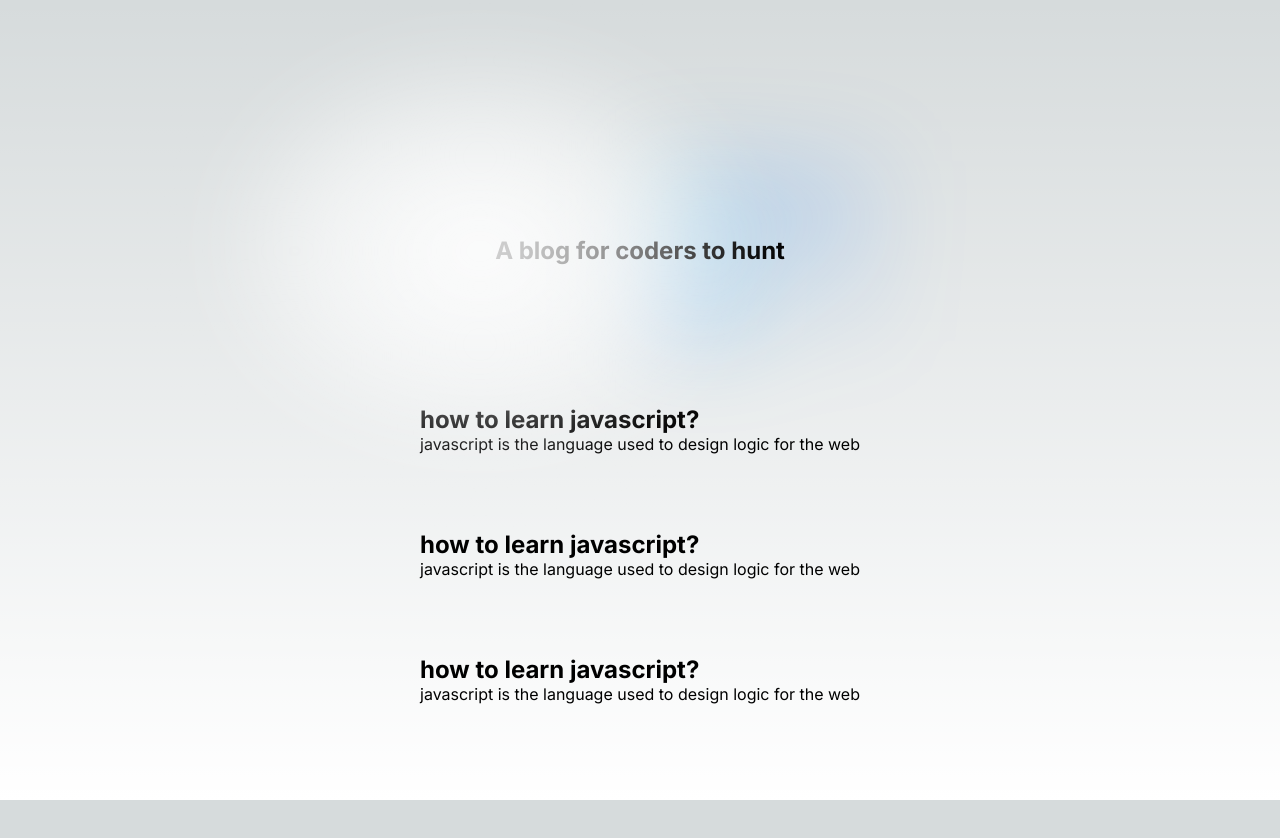
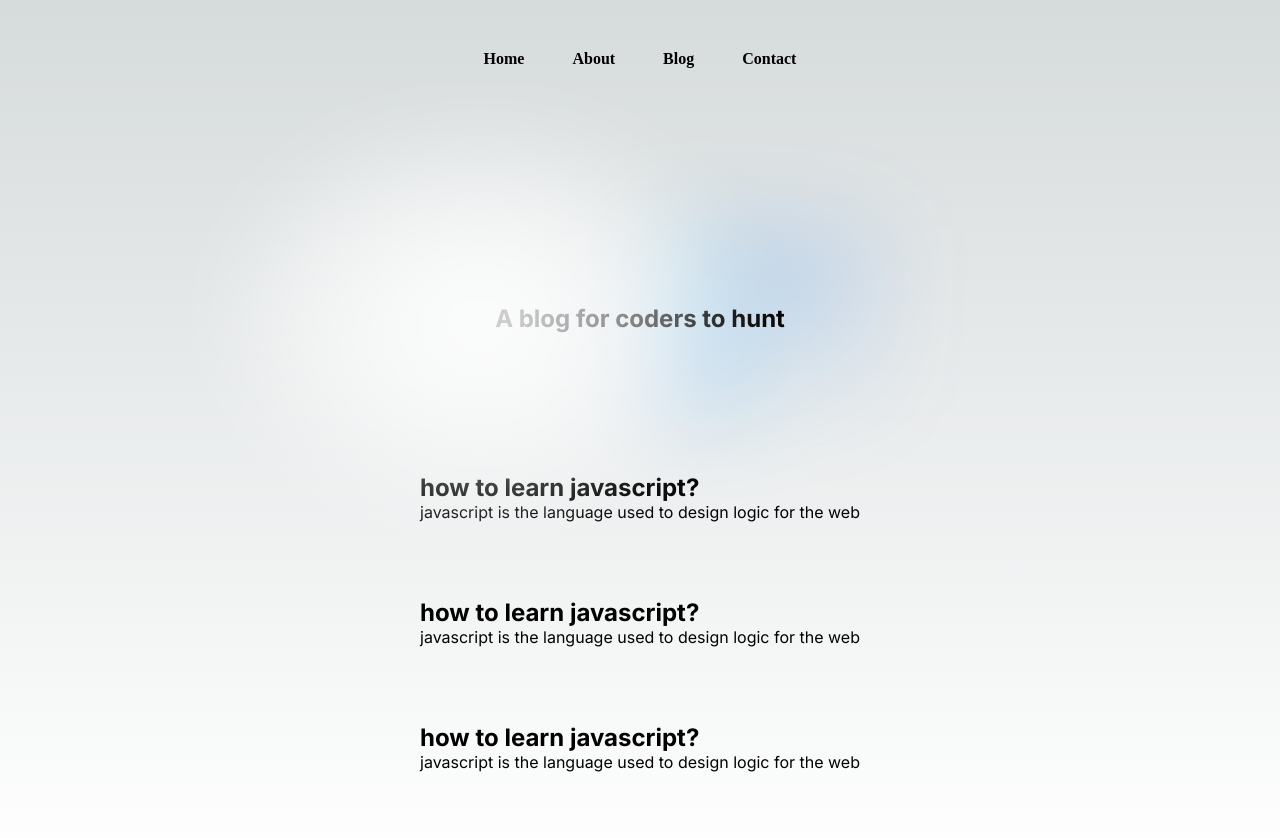
Before and after one commit to Arnavkshk/learning-next, a Next.js app in the folder huntingcoder/: page / in a window 1280 px wide. Shown: the top 838 px of the page. Before the commit the page ends 800 px from the top, so only its background shows below. Built offline with nearby package versions, Linux system fonts and the light colour scheme.

Commit message:
added navbar

```diff
--- a/huntingcoder/pages/index.js
+++ b/huntingcoder/pages/index.js
@@ -15,7 +15,14 @@ export default function Home() {
         <meta name="viewport" content="width=device-width, initial-scale=1" />
         <link rel="icon" href="/favicon.ico" />
       </Head>
-
+      <nav className={styles.mainnav}>
+        <ul>
+          <li>Home</li>
+          <li>About</li>
+          <li>Blog</li>
+          <li>Contact</li>
+        </ul>
+      </nav>
 
       <main className={`${styles.main} ${inter.className}`}>
         <div className={styles.description}>
--- a/huntingcoder/styles/Home.module.css
+++ b/huntingcoder/styles/Home.module.css
@@ -227,3 +227,14 @@
     transform: rotate(0deg);
   }
 }
+
+.mainnav ul{
+  display: flex;
+  justify-content: center;
+  margin-top: 50px;
+}
+.mainnav ul li{
+  margin: 0 24px;
+  list-style: none;
+  font-weight: bold;
+}
```
